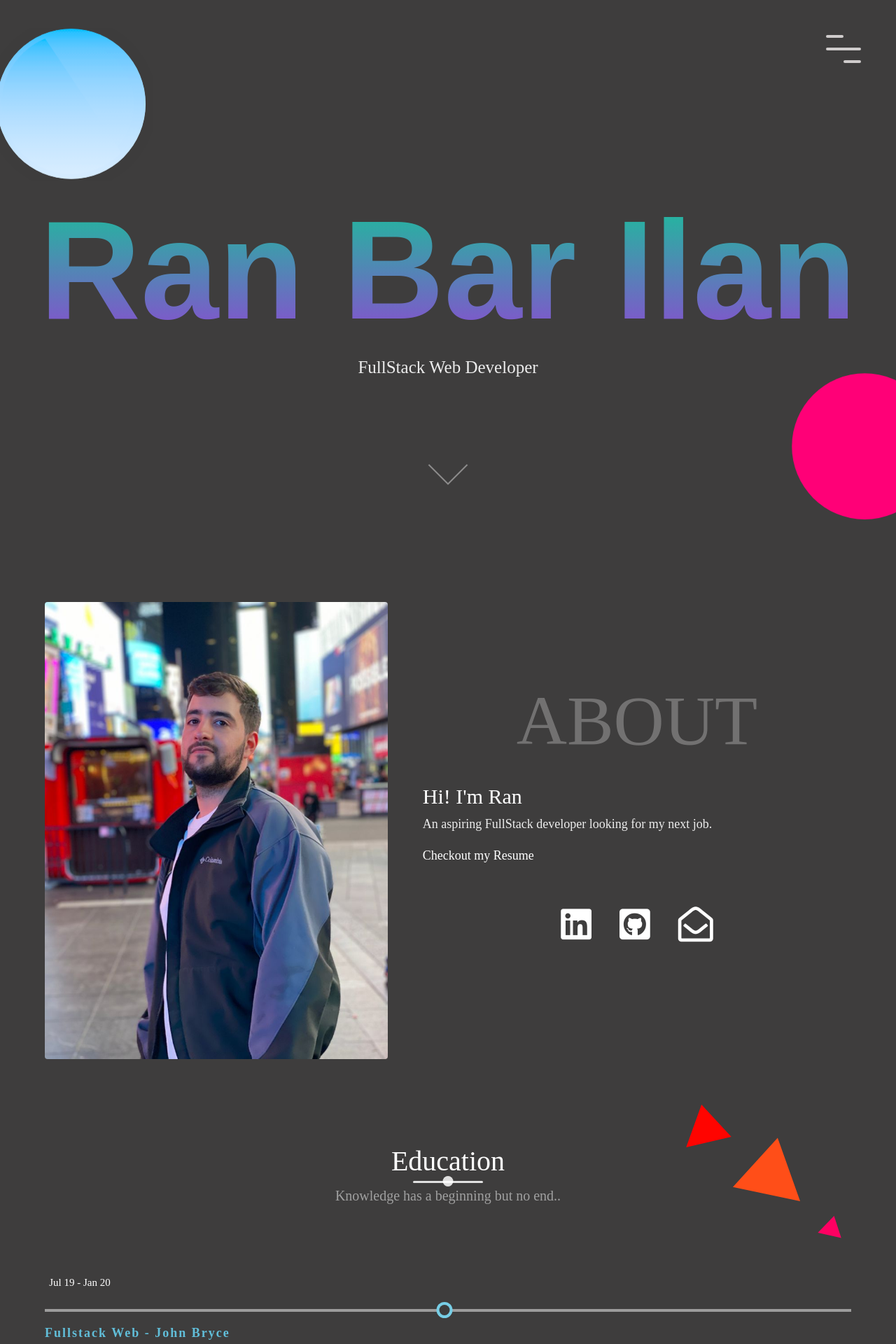
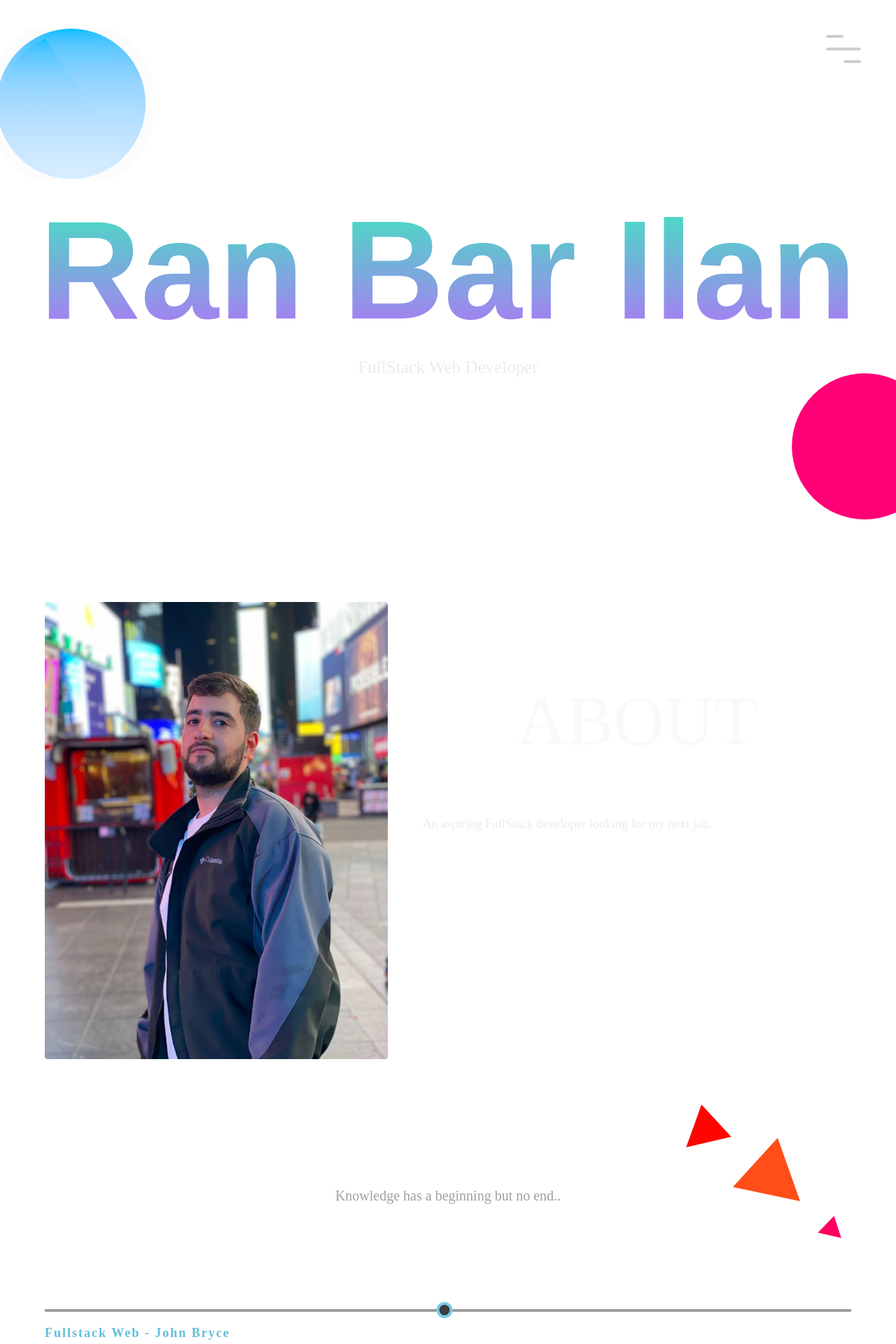
Before and after one commit to ranbri/ranbri.github.io, a PHP site: page / in a window 1280 px wide; the page is wider, and only the part inside the window is pictured. Shown: the top 1920 px of that part at 70% size. Run offline with PHP 8.4, Linux system fonts and the light colour scheme; some web fonts are replaced.

Commit message:
Update main.css

```diff
--- a/main.css
+++ b/main.css
@@ -12,25 +12,21 @@
 }
 
 html{
-    overflow-x: hidden;
     font-size: 10px;
     font-family: 'Gotham Medium';
     color: #ececec;
 }
 
 body{
-    max-width: 100% !important ;
     width: 100%;
     height: 100%;
-    background: rgb(62, 61, 61) no-repeat center fixed;
+    background: rgb(62, 61s, 61) no-repeat center fixed;
     background-size: cover;
-    overflow-x: hidden;
 
 }
 
 body html {
     overflow-x: hidden !important;
-    overflow-x: hidden;
 
 }
 
```
